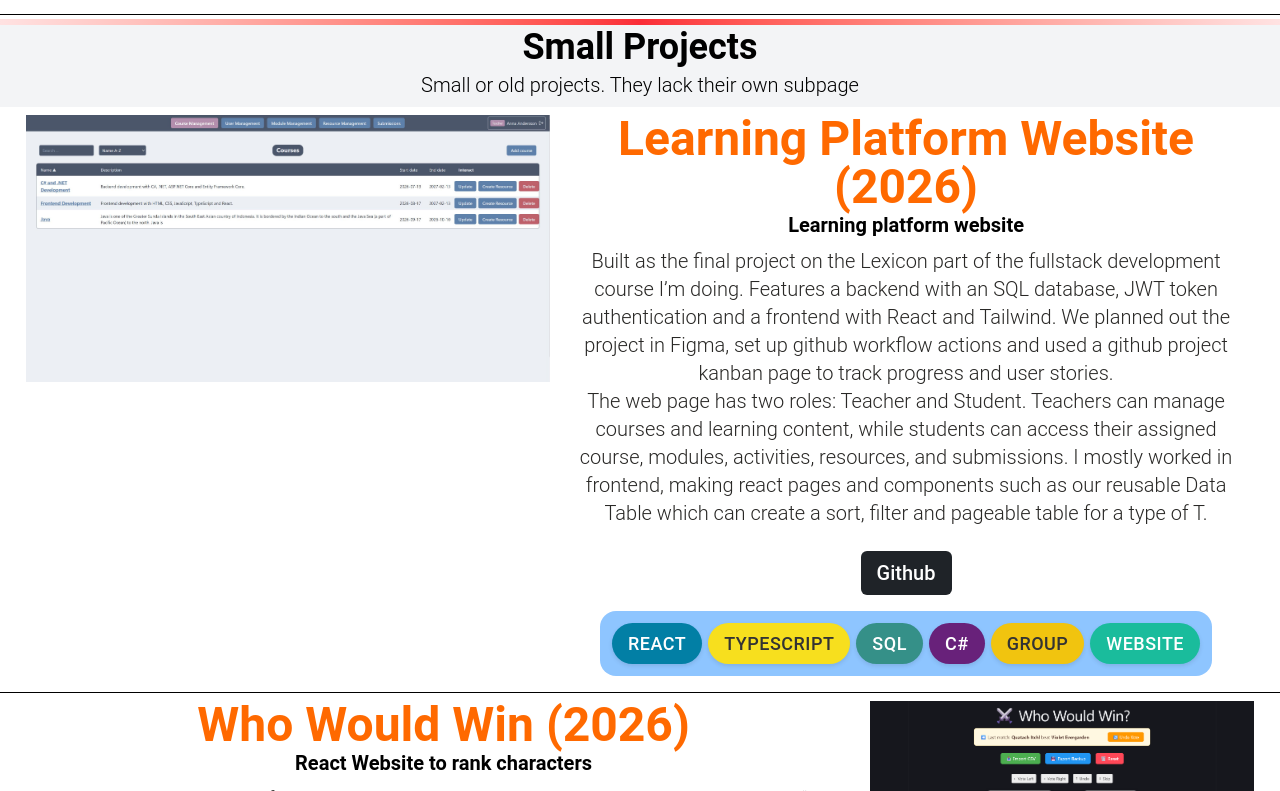
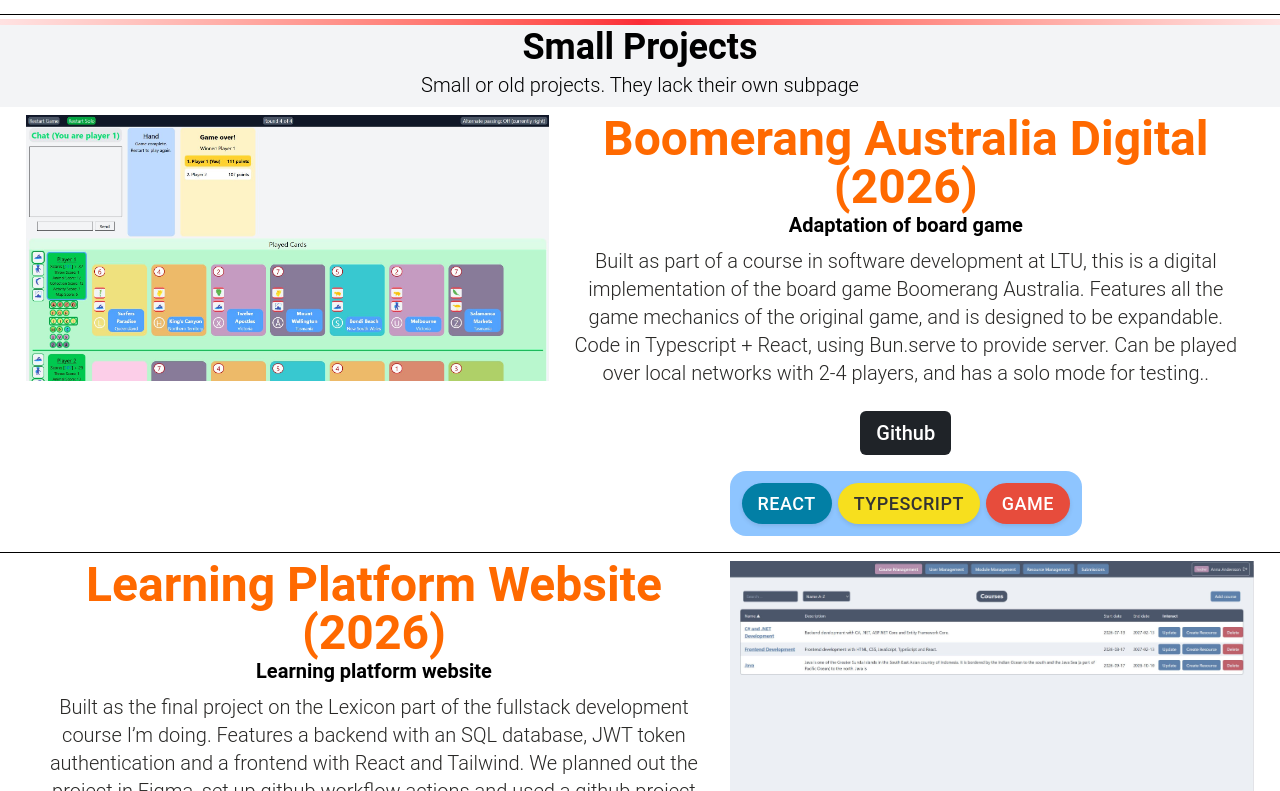
Before and after one commit to Acasez/acasez.github.io, a React (Vite) app: page /index in a window 1280 px wide. Shown: the part 5349-6140 px from the top of the page. Built offline with nearby package versions, Linux system fonts and the light colour scheme.

Commit message:
Boomerang as a small project

```diff
--- a/src/constants/PortfolioIndexProjects.ts
+++ b/src/constants/PortfolioIndexProjects.ts
@@ -137,10 +137,21 @@ export const gameDrafts = [
 
 export const smallProjects = [
   {
+    imageLocation: "images/others/BoomerangEnd.JPG",
+    altText: "Screenshot of the end of the game",
+    projectTags: ["React", "Typescript", "Game"],
+    name: "Boomerang Australia Digital (2026) ",
+    subtitle: "Adaptation of board game",
+    description:
+      "Built as part of a course in software development at LTU, this is a digital implementation of the board game Boomerang Australia. Features all the game mechanics of the original game, and is designed to be expandable. Code in Typescript + React, using Bun.serve to provide server. Can be played over local networks with 2-4 players, and has a solo mode for testing.. ",
+    githubLink: "https://github.com/Acasez/Boomerang-Austrailia",
+    hasSubpage: false,
+  },
+  {
     imageLocation: "images/LMS/Courses.JPG",
     altText: "Image of the teacher courses view on the website",
     projectTags: ["React", "Typescript", "SQL", "C#", "Group", "Website"],
-    name: "Learning Platform Website  (2026)",
+    name: "Learning Platform Website (2026)",
     subtitle: "Learning platform website",
     description:
       "Built as the final project on the Lexicon part of the fullstack development course I’m doing. Features a backend with an SQL database, JWT token authentication and a frontend with React and Tailwind. We planned out the project in Figma, set up github workflow actions and used a github project kanban page to track progress and user stories. \n\nThe web page has two roles: Teacher and Student. Teachers can manage courses and learning content, while students can access their assigned course, modules, activities, resources, and submissions. I mostly worked in frontend, making react pages and components such as our reusable Data Table which can create a sort, filter and pageable table for a type of T.",
```
Also changed, not shown: public/images/others/BoomerangEnd.JPG (added).
